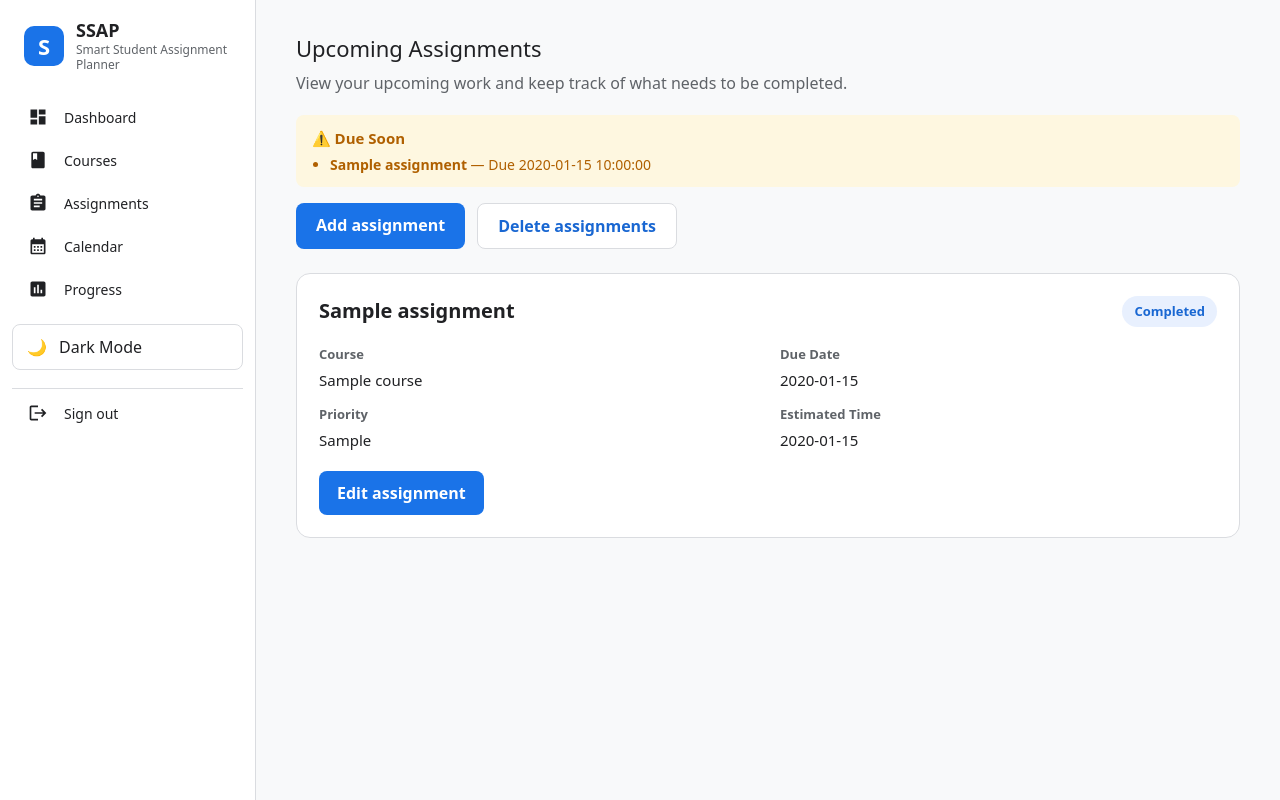
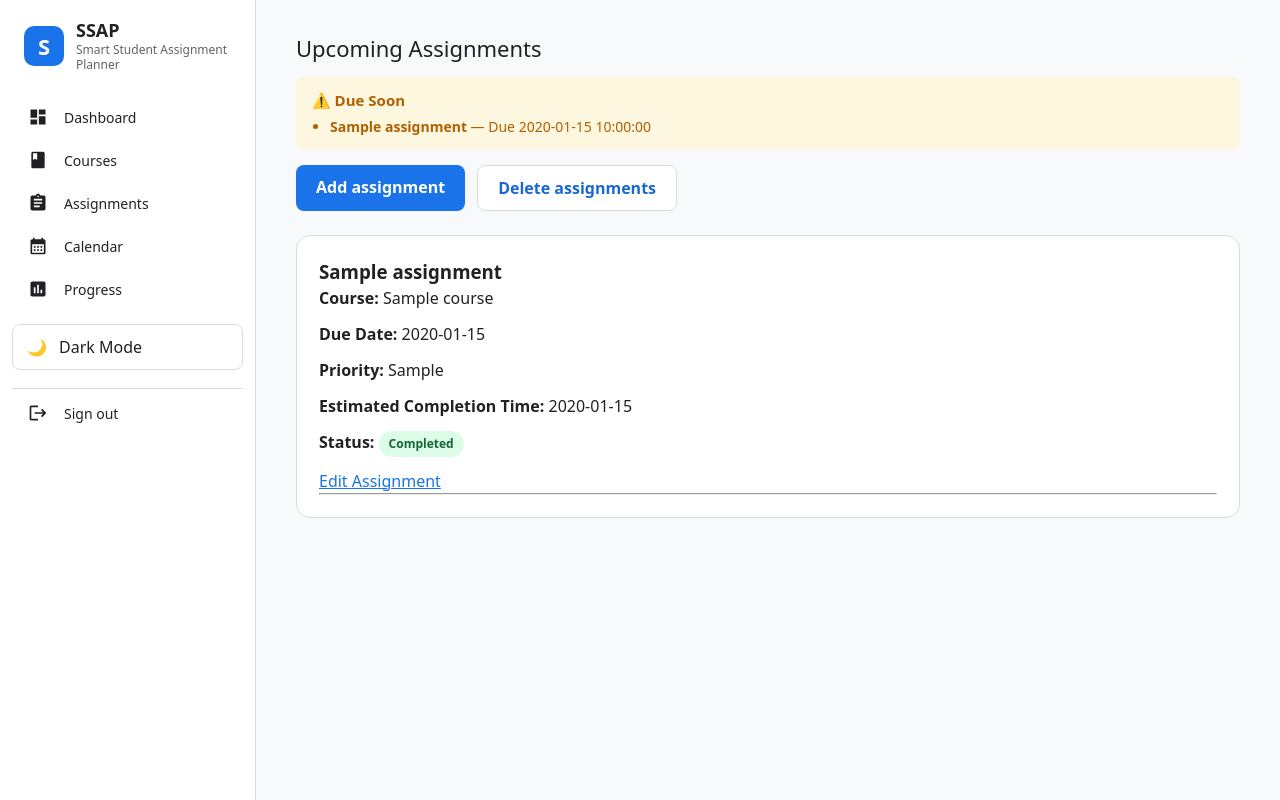
Before and after one commit to BhavyaSura/Smart-Student-Assignment-Planner, a Flask app: template templates/assignments/upcoming.html in a window 1280 px wide. Run offline with Flask 3, Linux system fonts and the light colour scheme; the visitor is signed in with stand-in values (Sample User, id 1); tables that the repository leaves empty hold one stand-in row (values such as "Sample post"); the template is opened without the code that fills it: values that come from a table or form of the project are taken from there, most other values are stand-ins (such as "Sample title", 1, 10 or a date in 2020).

Commit message:
SSAP-34 add status badge colors

```diff
--- a/templates/assignments/upcoming.html
+++ b/templates/assignments/upcoming.html
@@ -1,27 +1,30 @@
 {#
   templates/assignments/upcoming.html
-    SSAP-34 — Upcoming Assignments page
+  Assignments: Upcoming Assignments page.
+
+  SSAP-34:
+  Colored assignment status badges.
 #}
 
 {% extends "base.html" %}
 
+
 {% block content %}
 
-<div class="assignments-page">
 
-    <div class="assignments-header">
-        <div>
 <h2>Upcoming Assignments</h2>
-            <p class="page-subtitle">
-                View your upcoming work and keep track of what needs to be completed.
-            </p>
-        </div>
-    </div>
 
-    {# SSAP-13: warning for assignments due in the next 3 days #}
+
+<!-- SSAP-13: warning for assignments due in the next 3 days. -->
+
 {% include "shared/due_soon_alert.html" %}
 
+
+
+<!-- Assignment actions -->
+
 <div class="action-bar">
+
     <a
         class="button-link"
         href="{{ url_for('assignments.add_assignment') }}"
@@ -29,118 +32,207 @@
         Add assignment
     </a>
 
+
     <a
         class="button-link button-secondary"
         href="{{ url_for('assignments.delete_assignments') }}"
     >
         Delete assignments
     </a>
+
 </div>
+
+
 
 {% if assignments %}
 
-        <div class="assignment-list">
 
     {% for assignment in assignments %}
 
+
         <div class="assignment-item">
 
-                    <div class="assignment-item-header">
-                        <h3>{{ assignment.title }}</h3>
 
-                        <span class="assignment-status">
-                            {% if assignment.status %}
-                                {{ assignment.status }}
+            <h3>
+                {{ assignment.title }}
+            </h3>
+
+
+
+            <p>
+
+                <strong>
+                    Course:
+                </strong>
+
+                {% if assignment.course %}
+
+                    {{ assignment.course.name }}
+
                 {% else %}
-                                Not Started
+
+                    Not recorded
+
                 {% endif %}
+
+            </p>
+
+
+
+            <p>
+
+                <strong>
+                    Due Date:
+                </strong>
+
+                {% if assignment.due_date %}
+
+                    {{ assignment.due_date }}
+
+                {% else %}
+
+                    Not recorded
+
+                {% endif %}
+
+            </p>
+
+
+
+            <p>
+
+                <strong>
+                    Priority:
+                </strong>
+
+                {% if assignment.priority %}
+
+                    {{ assignment.priority }}
+
+                {% else %}
+
+                    Not recorded
+
+                {% endif %}
+
+            </p>
+
+
+
+            <p>
+
+                <strong>
+                    Estimated Completion Time:
+                </strong>
+
+                {% if assignment.estimated_time %}
+
+                    {{ assignment.estimated_time }}
+
+                {% else %}
+
+                    Not recorded
+
+                {% endif %}
+
+            </p>
+
+
+
+            {% set status_value =
+                assignment.status or "Not Started"
+            %}
+
+
+            <p>
+
+                <strong>
+                    Status:
+                </strong>
+
+
+                {% if status_value == "Completed" %}
+
+                    <span
+                        style="
+                            display: inline-block;
+                            padding: 4px 10px;
+                            border-radius: 999px;
+                            background: #dcfce7;
+                            color: #166534;
+                            font-size: 12px;
+                            font-weight: 600;
+                        "
+                    >
+                        {{ status_value }}
                     </span>
-                    </div>
 
-                    <div class="assignment-details-grid">
 
-                        <div class="assignment-detail">
-                            <span class="detail-label">Course</span>
-                            <span class="detail-value">
-                                {% if assignment.course %}
-                                    {{ assignment.course.name }}
+                {% elif status_value == "In Progress" %}
+
+                    <span
+                        style="
+                            display: inline-block;
+                            padding: 4px 10px;
+                            border-radius: 999px;
+                            background: #fef3c7;
+                            color: #92400e;
+                            font-size: 12px;
+                            font-weight: 600;
+                        "
+                    >
+                        {{ status_value }}
+                    </span>
+
+
                 {% else %}
-                                    Not recorded
+
+                    <span
+                        style="
+                            display: inline-block;
+                            padding: 4px 10px;
+                            border-radius: 999px;
+                            background: #dbeafe;
+                            color: #1d4ed8;
+                            font-size: 12px;
+                            font-weight: 600;
+                        "
+                    >
+                        {{ status_value }}
+                    </span>
+
                 {% endif %}
-                            </span>
-                        </div>
 
-                        <div class="assignment-detail">
-                            <span class="detail-label">Due Date</span>
-                            <span class="detail-value">
-                                {% if assignment.due_date %}
-                                    {{ assignment.due_date }}
-                                {% else %}
-                                    Not recorded
-                                {% endif %}
-                            </span>
-                        </div>
+            </p>
 
-                        <div class="assignment-detail">
-                            <span class="detail-label">Priority</span>
-                            <span class="detail-value">
-                                {% if assignment.priority %}
-                                    {{ assignment.priority }}
-                                {% else %}
-                                    Not recorded
-                                {% endif %}
-                            </span>
-                        </div>
 
-                        <div class="assignment-detail">
-                            <span class="detail-label">Estimated Time</span>
-                            <span class="detail-value">
-                                {% if assignment.estimated_time %}
-                                    {{ assignment.estimated_time }}
-                                {% else %}
-                                    Not recorded
-                                {% endif %}
-                            </span>
-                        </div>
+
+            <a href="{{ url_for(
+                'assignments.assignment_details',
+                assignment_id=assignment.id
+            ) }}">
+                Edit Assignment
+            </a>
+
+
+            <hr>
+
 
         </div>
 
-                    <div class="assignment-actions">
-                        <a
-                            class="button-link"
-                            href="{{ url_for(
-                                'assignments.assignment_details',
-                                assignment_id=assignment.id
-                            ) }}"
-                        >
-                            Edit assignment
-                        </a>
-                    </div>
-
-                </div>
 
     {% endfor %}
 
-        </div>
 
 {% else %}
 
-        <div class="assignments-empty">
-            <h3>No upcoming assignments</h3>
+
     <p>
-                You currently don't have any upcoming assignments.
+        No upcoming assignments.
     </p>
 
-            <a
-                class="button-link"
-                href="{{ url_for('assignments.add_assignment') }}"
-            >
-                Add an assignment
-            </a>
-        </div>
 
 {% endif %}
 
-</div>
 
 {% endblock %}
```
Lines whose indentation alone changed are shown as unchanged.
